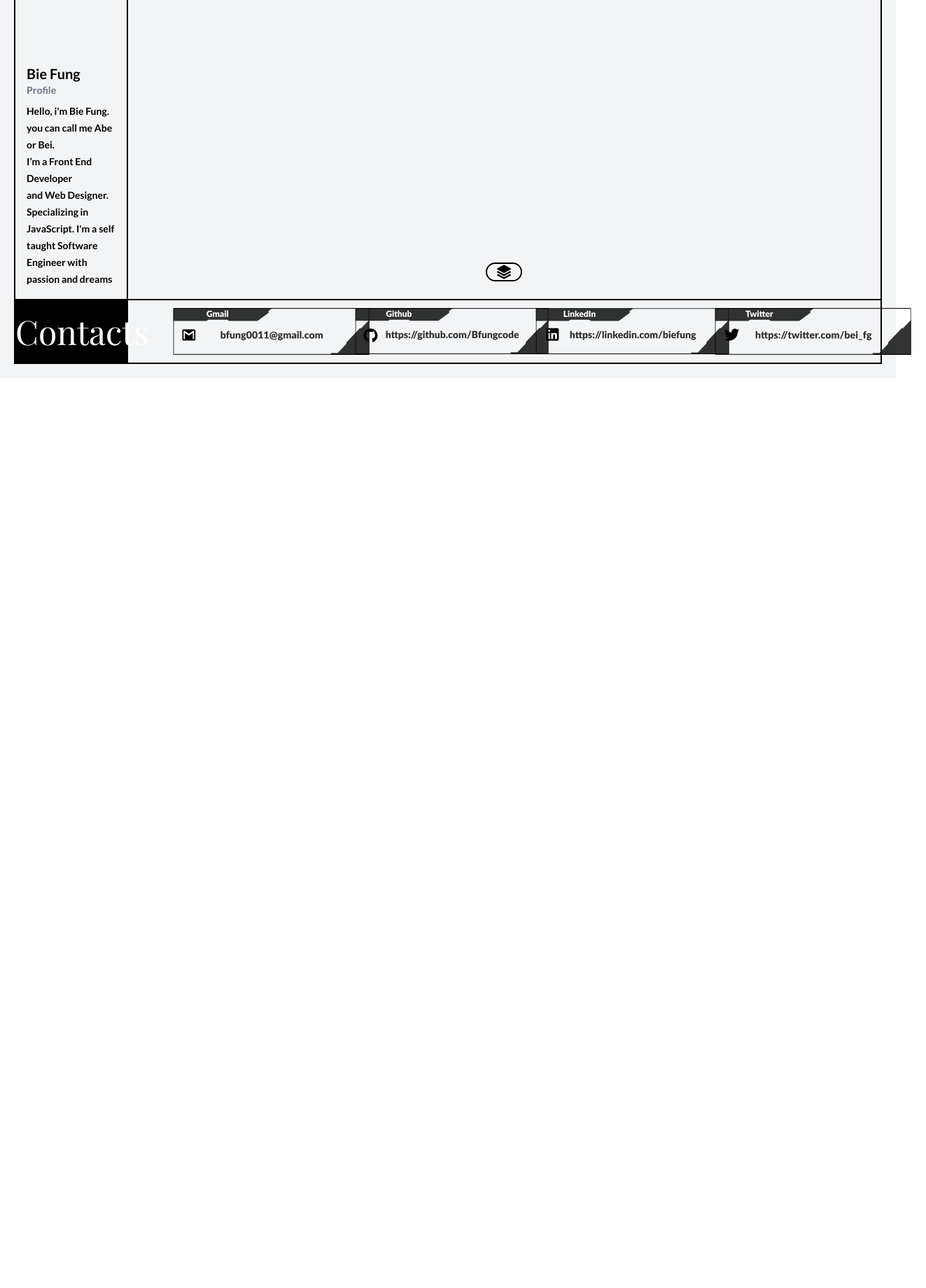
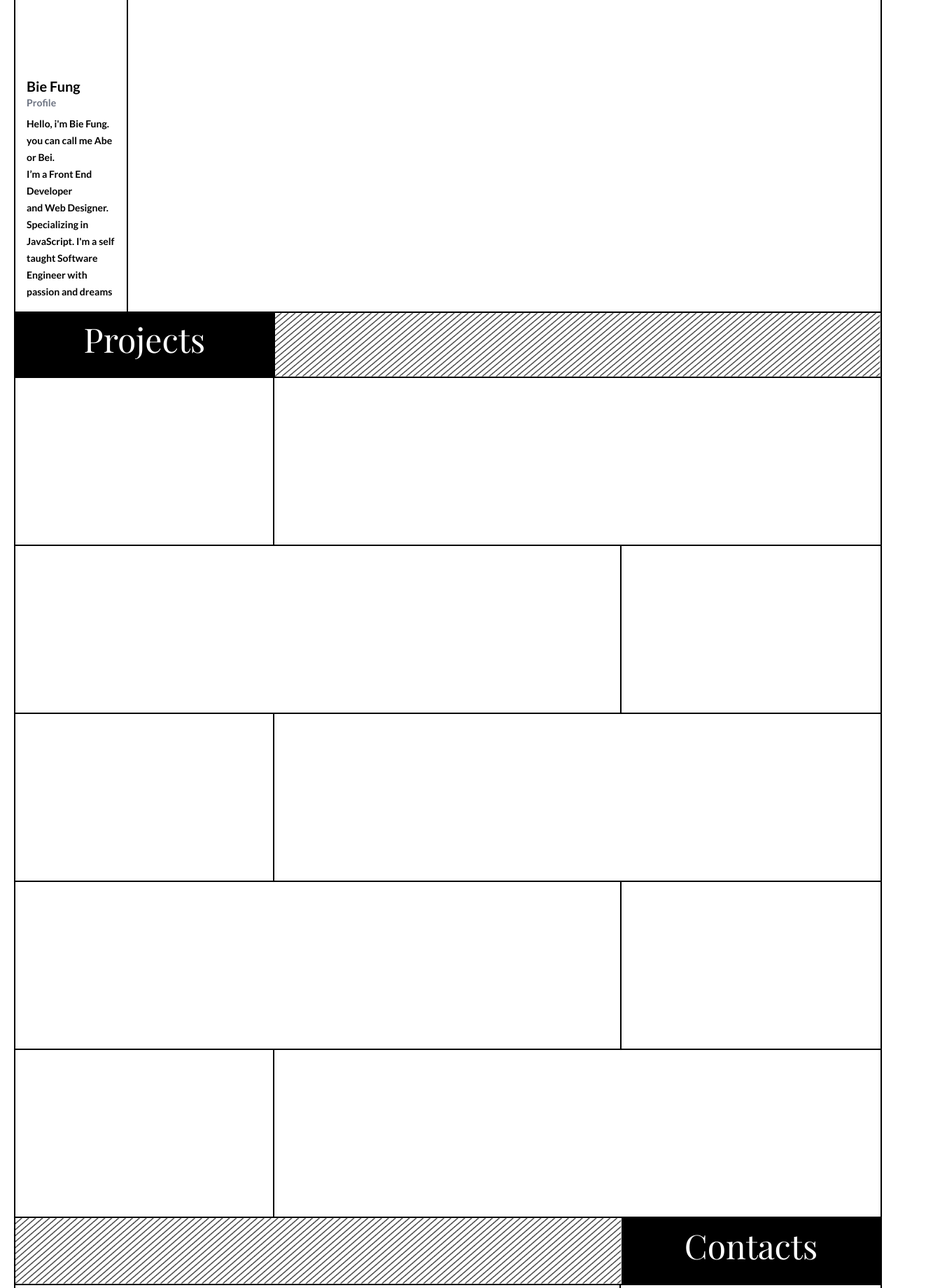
Before and after one commit to Bfungcode/bfung.pro, a Next.js app: page / in a window 1280 px wide. Shown: the part 260-2100 px from the top of the page at 70% size, 1323 px wide, since content can reach past the window. Before the commit the page ends 800 px from the top, so only its background shows below. Built offline with nearby package versions, Linux system fonts and the light colour scheme.

Commit message:
finish prototype

```diff
--- a/src/app/layout.tsx
+++ b/src/app/layout.tsx
@@ -11,7 +11,7 @@ export default function RootLayout({
 }) {
   return (
     <html lang="en">
-      <body>{children}</body>
+      <body className='h-full w-full m-0 p-0  bg-gray-1ax00'>{children}</body>
     </html >
   )
 }
--- a/src/app/page.tsx
+++ b/src/app/page.tsx
@@ -9,10 +9,9 @@ export default function Home() {
     setMenuActive(!menuActive);
   }
   return (
-    <div>
+    <div className="w-full h-screen">
       {/* <img src="/noise.gif" className="w-screen h-screen object-cover absolute opacity-5 pointer-events-none" /> */}
-      <main className="flex flex-col flex-wrap  w-full h-screen  p-5 bg-gray-100"
-      >
+      <div className="flex flex-col flex-wrap  w-full h-full pt-5 pl-5 pr-5">
         <div className="w-full h-full border-2 border-black p-0 m-0 ">
           <div className="w-full h-12 border-b-2 border-black flex flex-row justify-between items-center p-0 m-0">
             <div className="w-13 h-full border-black border-r-2 p-0 m-0">
@@ -31,7 +30,7 @@ export default function Home() {
           <div className="w-full h-76 flex flex-row">
             <div className="w-13 h-full border-r-2 border-black flex flex-col">
               <div className="p-4 w-full h-full flex  flex-col justify-end">
-                <div className="font-primary text-xl font-bold text-black mt-20">Bie Fung</div>
+                <div className="font-primary text-xl font-bold text-black ">Bie Fung</div>
                 <div className="font-primary text-sm font-bold text-gray-500">Profile</div>
                 <div className="font-primary text-sm font-semibold text-black mt-2 leading-6">
                   <div>Hello, i'm Bie Fung.</div>
@@ -39,43 +38,102 @@ export default function Home() {
                   <div>I’m a Front End Developer</div>
                   and Web Designer. Specializing in JavaScript.
                   I'm a self taught Software Engineer with passion and dreams</div>
-
               </div>
             </div>
-            <div className="w-87 h-full p-4 flex flex-col justify-evenly items-center">
-              {menuActive ? (
-                <>
-                  <div className="w-full h-90 border-black border-2 rounded-xl"></div>
-                  <div className="w-5 h-5 flex justify-center items-center cursor-pointer border-2 border-black rounded-2xl" onClick={openMenu}>
-                    <MenuIcon />
-                  </div>
-                </>) : (
-                <>
-                  <div className="w-full h-90"></div>
-                  <div className="w-5 h-5 flex justify-center items-center cursor-pointer border-2 border-black rounded-2xl" onClick={openMenu}>
-                    <MenuIcon />
-                  </div>
-                </>
-              )}
-
+            <div className="w-87 h-full pl-8 pr-8 flex flex-col justify-center items-center">
             </div>
           </div>
           <div className="w-full h-12 border-t-2 border-black  flex flex-row justify-between">
-            <div className="w-13 h-full border-black border-r-2 p-0 m-0 flex bg-black">
-              <div className="font-secondary text-white text-5xl text-center items-center w-full h-full mt-5">
-                Contacts
+            <div className="w-30 h-full border-black border-r-2  p-0 flex  ">
+              <div className="w-full font-secondary text-white text-5xl text-center items-center h-full flex justify-center pb-4 bg-black">
+                Projects
               </div>
             </div>
-            <div className="w-87 h-full border-black p-0 m-0 flex flex-row justify-evenly items-center ">
-              <div className="w-20 cursor-pointer"> <GmailIcon /> </div>
-              <div className="w-20 cursor-pointer"> <GithubIcon /> </div>
-              <div className="w-20 cursor-pointer"> <LinkedInIcon /> </div>
-              <div className="w-20 cursor-pointer"> <TwitterIcon /> </div>
+            <div className="w-70 h-full object-fill">
+              <img src="/Rectangle10.png" className="w-full h-full" />
             </div>
           </div>
+        </div>
+      </div>
+      <div className="w-full h-full flex flex-col flex-wrap pl-5 pr-5 ">
+        <div className="w-full h-full">
+          <div className="w-full h-30 flex flex-row justify-between">
+            <div className="w-30 h-full border-black border-r-2 border-b-2  border-l-2 p-0 flex  ">
+              <div className="w-full font-secondary text-white text-3xl ">
+                test
+              </div>
+            </div>
+            <div className="w-70 h-full object-fill border-black border-b-2 border-r-2">
+            </div>
+          </div>
+          <div className="w-full h-30 flex flex-row justify-between">
+            <div className="w-70 h-full  border-r-2 border-b-2 border-l-2 border-black p-0 flex  ">
+              <div className="w-full font-secondary text-white text-3xl">
+                test
+              </div>
+            </div>
+            <div className="w-30 h-full object-fill border-black border-b-2 border-r-2">
+            </div>
+          </div>
+          <div className="w-full h-30 flex flex-row justify-between">
+            <div className="w-30 h-full border-black border-r-2 border-b-2  border-l-2 p-0 flex  ">
+              <div className="w-full font-secondary text-white text-3xl ">
+                test
+              </div>
+            </div>
+            <div className="w-70 h-full object-fill border-black border-b-2 border-r-2">
+            </div>
+          </div>
+          <div className="w-full h-30 flex flex-row justify-between">
+            <div className="w-70 h-full  border-r-2 border-b-2 border-l-2 border-black p-0 flex  ">
+              <div className="w-full font-secondary text-white text-3xl">
+                test
+              </div>
+            </div>
+            <div className="w-30 h-full object-fill border-black border-b-2 border-r-2">
+            </div>
+          </div>
+          <div className="w-full h-30 flex flex-row justify-between">
+            <div className="w-30 h-full border-black border-r-2 border-b-2  border-l-2 p-0 flex  ">
+              <div className="w-full font-secondary text-white text-3xl ">
+                test
+              </div>
+            </div>
+            <div className="w-70 h-full object-fill border-black border-b-2 border-r-2">
+            </div>
+          </div>
+          <div className="w-full h-60 flex flex-col flex-wrap ">
+            <div className="w-full h-20  border-black border-b-2 flex flex-row justify-between">
+              <div className="w-70 h-full object-fill border-black border-l-2">
+                <img src="/Rectangle10.png" className="w-full h-full" />
+              </div>
+              <div className="w-30 h-full border-black border-r-2  p-0 flex  ">
+                <div className="w-full font-secondary text-white text-5xl text-center items-center h-full flex justify-center pb-4 bg-black">
+                  Contacts
+                </div>
+              </div>
+            </div>
+            <div className="w-full h-20 border-black border-l-2 border-r-2 border-b-2 flex flex-row">
+              <div className="w-70 h-full border-black border-r-2"></div>
+              <div className="w-30 h-full"></div>
+            </div>
+            <div className="w-full h-20 border-black border-l-2 border-r-2 border-b-2 flex flex-row">
+              <div className="w-30 h-full border-black border-r-2"></div>
+              <div className="w-70 h-full"></div>
+            </div>
+            <div className="w-full h-20 border-black border-l-2 border-r-2 border-b-2 flex flex-row">
+              <div className="w-70 h-full border-black border-r-2"></div>
+              <div className="w-30 h-full"></div>
+            </div>
+            <div className="w-full h-20 border-black border-l-2 border-r-2 border-b-2 flex flex-row">
+              <div className="w-30 h-full border-black border-r-2"></div>
+              <div className="w-70 h-full"></div>
+            </div>
+          </div>
+          <div className="w-full h-4"></div>
+        </div>
 
-        </div>
-      </main >
+      </div>
     </div >
   )
 }
--- a/tailwind.config.js
+++ b/tailwind.config.js
@@ -22,6 +22,7 @@ module.exports = {
         15: "15%",
         19: "19%",
         20: "20%",
+        24: "24%",
         25: "25%",
         30: "30%",
         40: "40%",
@@ -42,6 +43,7 @@ module.exports = {
         12: "12%",
         15: "15%",
         20: "20%",
+        24: "24%",
         30: "30%",
         40: "40%",
         50: "50%",
```
Also changed, not shown: public/bfung.png (added).
